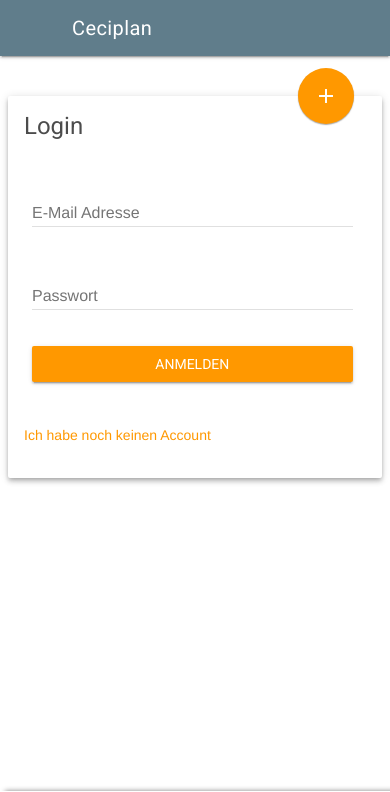
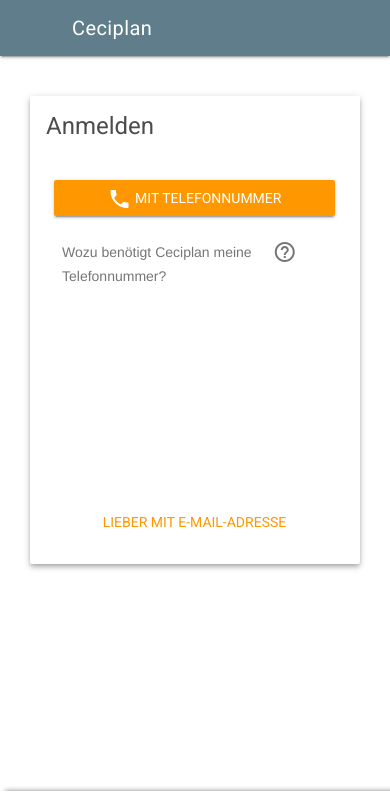
Before and after one commit to leonardpieper/leonardpieper.github.io, a PHP site: page /e/login.html in a window 390 px wide. Shown: the top 792 px of the page. Run offline with PHP 8.4, Linux system fonts and the light colour scheme; some libraries are stand-ins or nearby versions.

Commit message:
PhoneAuth hinzugefügt Code aufgeräumt

```diff
--- a/e/content/login.html
+++ b/e/content/login.html
@@ -1,40 +1,39 @@
-<div class="mdl-card mdl-cell mdl-cell--5-col-desktop mdl-cell--4-col-tablet mdl-cell--4-col-phone mdl-shadow--4dp android-main android-card-fab">
-    <button class="mdl-button mdl-js-button mdl-button--fab mdl-js-ripple-effect mdl-button--colored fab-top-right android-logIn" onclick="showSignUp()">
-    <i class="material-icons">add</i>
-  </button>
+<div class="mdl-card mdl-shadow--4dp android-main android-card-fab mdl-cell--3-col-desktop mdl-cell-5-tablet">
     <div class="mdl-card__title">
-        <h2 class="mdl-card__title-text" id="card-login-basic">Login</h2>
+        <h2 class="mdl-card__title-text">Anmelden</h2>
     </div>
-    <div class="mdl-card__supporting-text android-kurs-media-card">
+
+    <div class="mdl-card__supporting-text">
         <div class="android-login-err"></div>
-        <div class="mdl-textfield mdl-js-textfield mdl-cell mdl-cell--11-col">
-            <input class="mdl-textfield__input" type="email" id="firebaseEmail" placeholder="E-Mail Adresse ">
+        <input class="mdl-textfield__input"
+                type="tel"
+                placeholder="Telefonnummer"
+                style="display:none"
+                id="login_input_phone">
+
+        <button class="mdl-button mdl-button--raised mdl-button--accent mdl-cell mdl-cell--12-col"
+                onclick="phoneBtnClicked();"
+                id="login_btn_phone">
+            <i class="material-icons">phone</i>   Mit Telefonnummer anmelden
+        </button>
+
+        <button class="mdl-button mdl-button--accent mdl-cell mdl-cell--12-col"
+                style="display:none"
+                id="login_btn_proove">
+            Bestätigen
+        </button>
+
+        <!--Text und Bild sollen nebeneinander stehen-->
+        <div class="mdl-grid" id="login_div_datenschutz">
+            <p class="mdl-cell mdl-cell--11-col mdl-cell--3-col-phone">Wozu benötigt Ceciplan meine Telefonnummer?</p>
+            <i class="material-icons mdl-cell mdl-cell--1-col">help_outline</i>
         </div>
-        <div class="mdl-textfield mdl-js-textfield mdl-cell mdl-cell--11-col">
-            <input class="mdl-textfield__input" type="password" id="firebasePwd" placeholder="Passwort">
-        </div>
-        <br />
-        <button class="mdl-button mdl-js-button mdl-button--raised mdl-js-ripple-effect mdl-button--accent mdl-cell mdl-cell--10-col-desktop mdl-cell--10-col-tablet android-login-button android-logIn" onClick="javascript:firebaseLogin()">
-      Anmelden
-    </button>
-        <button class="mdl-button mdl-js-button mdl-button--raised mdl-js-ripple-effect mdl-button--accent mdl-cell mdl-cell--10-col-desktop mdl-cell--10-col-tablet android-login-button android-sign_up" onclick="firebaseSignUp1()">
-      Weiter
-    </button>
 
-        <br />
-        <!-- <button class="mdl-button mdl-js-button mdl-button--raised mdl-js-ripple-effect android-login-button mdl-cell--10-col-desktop mdl-cell--10-col-tablet android-button--google android-logIn" onclick="signInWithGoogle()">
-      <img src="https://developers.google.com/identity/images/g-logo.png" height="20px">
-      Anmelden mit Google
-    </button>
-    <button class="mdl-button mdl-js-button mdl-button--raised mdl-js-ripple-effect android-login-button mdl-cell--10-col-desktop mdl-cell--10-col-tablet android-button--google android-sign_up" onclick="signInWithGoogle()">
-      <img src="https://developers.google.com/identity/images/g-logo.png" height="20px">
-      Registrieren mit Google
-    </button> -->
-        <br />
-        <a class="android-noAcc android-logIn" onclick="showSignUp()"> Ich habe noch keinen Account</a>
-        <br />
-        <br />
-        <!-- <a class="android-noUnderline"href="content/datenschutz.html">Datenschutzhinweis</a> -->
+        <button class="mdl-button mdl-button--accent mdl-cell mdl-cell--12-col"
+                style="margin-top:200px"
+                id="login_btn_email">
+            Lieber mit E-Mail-Adresse anmelden
+        </button>
     </div>
 </div>
 </div>
--- a/e/home.html
+++ b/e/home.html
@@ -57,6 +57,7 @@ limitations under the License
     <script src="https://www.gstatic.com/firebasejs/3.6.1/firebase-app.js"></script>
     <script src="https://www.gstatic.com/firebasejs/3.6.1/firebase-auth.js"></script>
     <script src="https://www.gstatic.com/firebasejs/3.6.1/firebase-database.js"></script>
+    <script src="https://www.gstatic.com/firebasejs/3.6.1/firebase-messaging.js"></script>
     <script>
         // Initialize Firebase
         var config = {
--- a/e/kurse.html
+++ b/e/kurse.html
@@ -79,7 +79,7 @@ limitations under the License
                 <!-- FIXME: Side navigation -->
                 <!-- FIXME: Header fixed position -->
                 <!-- <div aria-expanded="false" role="button" tabindex="0" class="mdl-layout__drawer-button"><i class="material-icons"></i></div> -->
-                <a class="android-title mdl-layout-title" href="home.html">
+                <a class="android-title mdl-layout-title" href="index.html">
           Ceciplan
         </a>
                 <!-- Add spacer, to align navigation to the right in desktop -->
@@ -96,7 +96,7 @@ limitations under the License
                         <!-- <a class="mdl-navigation__link mdl-typography--text-uppercase" href="content/signout.html">Logout</a> -->
                     </nav>
                 </div>
-                <!-- <a class="andoird-title android-mobile-title mdl-layout-title" href="home.html">
+                <!-- <a class="andoird-title android-mobile-title mdl-layout-title" href="index.html">
           <!-- <img class="android-logo-image" src="resources/icons/logo.png"> -->
                 <!-- Ceciplan -->
                 <!-- </a> -->
@@ -148,7 +148,7 @@ limitations under the License
                 <ul>
                     <li>
                         <div>
-                            <a href="content/home.html">
+                            <a href="content/index.html">
                                 <i class="material-icons">&#xE871;</i> Dashboard
                             </a>
                         </div>
--- a/e/login.html
+++ b/e/login.html
@@ -54,9 +54,9 @@ limitations under the License
 
     <!-- Firebase -->
     <!-- <script src="https://www.gstatic.com/firebasejs/3.5.2/firebase.js"></script> -->
-    <script src="https://www.gstatic.com/firebasejs/3.6.1/firebase-app.js"></script>
-    <script src="https://www.gstatic.com/firebasejs/3.6.1/firebase-auth.js"></script>
-    <script src="https://www.gstatic.com/firebasejs/3.6.1/firebase-database.js"></script>
+    <script src="https://www.gstatic.com/firebasejs/4.1.2/firebase-app.js"></script>
+    <script src="https://www.gstatic.com/firebasejs/4.1.2/firebase-auth.js"></script>
+    <script src="https://www.gstatic.com/firebasejs/4.1.2/firebase-database.js"></script>
     <script>
         // Initialize Firebase
         var config = {
@@ -79,7 +79,7 @@ limitations under the License
                 <!-- FIXME: Side navigation -->
                 <!-- FIXME: Header fixed position -->
                 <!-- <div aria-expanded="false" role="button" tabindex="0" class="mdl-layout__drawer-button"><i class="material-icons"></i></div> -->
-                <a class="android-title mdl-layout-title" href="home.html">
+                <a class="android-title mdl-layout-title" href="index.html">
           Ceciplan
         </a>
                 <!-- Add spacer, to align navigation to the right in desktop -->
@@ -96,7 +96,7 @@ limitations under the License
                         <!-- <a class="mdl-navigation__link mdl-typography--text-uppercase" href="content/signout.html">Logout</a> -->
                     </nav>
                 </div>
-                <!-- <a class="andoird-title android-mobile-title mdl-layout-title" href="home.html">
+                <!-- <a class="andoird-title android-mobile-title mdl-layout-title" href="index.html">
           <!-- <img class="android-logo-image" src="resources/icons/logo.png"> -->
                 <!-- Ceciplan -->
                 <!-- </a> -->
@@ -138,7 +138,7 @@ limitations under the License
                 <ul>
                     <li>
                         <div>
-                            <a href="content/home.html">
+                            <a href="content/index.html">
                                 <i class="material-icons">&#xE871;</i> Dashboard
                             </a>
                         </div>
--- a/e/profile.html
+++ b/e/profile.html
@@ -79,7 +79,7 @@ limitations under the License
                 <!-- FIXME: Side navigation -->
                 <!-- FIXME: Header fixed position -->
                 <!-- <div aria-expanded="false" role="button" tabindex="0" class="mdl-layout__drawer-button"><i class="material-icons"></i></div> -->
-                <a class="android-title mdl-layout-title" href="home.html">
+                <a class="android-title mdl-layout-title" href="index.html">
           Ceciplan
         </a>
                 <!-- Add spacer, to align navigation to the right in desktop -->
@@ -96,7 +96,7 @@ limitations under the License
                         <!-- <a class="mdl-navigation__link mdl-typography--text-uppercase" href="content/signout.html">Logout</a> -->
                     </nav>
                 </div>
-                <!-- <a class="andoird-title android-mobile-title mdl-layout-title" href="home.html">
+                <!-- <a class="andoird-title android-mobile-title mdl-layout-title" href="index.html">
           <!-- <img class="android-logo-image" src="resources/icons/logo.png"> -->
                 <!-- Ceciplan -->
                 <!-- </a> -->
@@ -143,7 +143,7 @@ limitations under the License
                 <ul>
                     <li>
                         <div>
-                            <a href="content/home.html">
+                            <a href="content/index.html">
                                 <i class="material-icons">&#xE871;</i> Dashboard
                             </a>
                         </div>
--- a/e/script/script.js
+++ b/e/script/script.js
@@ -70,7 +70,7 @@ function changePage(href) {
         if (href == "content/kurse.html") {
             getKurse("kurs-liste");
             getBadge();
-        } else if (href == "content/home.html") {
+        } else if (href == "content/index.html") {
             getKurse("dashKurse");
             getBadge();
             getVPlanForYear(jahrgang, "home");
@@ -108,7 +108,7 @@ function changePageWithElement(href, element) {
         if (href == "content/kurse.html") {
             getKurse("kurs-liste");
             getBadge();
-        } else if (href == "content/home.html") {
+        } else if (href == "content/index.html") {
             getKurse("dashKurse");
             getBadge();
             getVPlanForYear("EF", "home");
--- a/e/script/storage.js
+++ b/e/script/storage.js
@@ -52,7 +52,7 @@ function handleAuthClick() {
 
 // function loadDriveApi() {
 //   gapi.client.load('drive', 'v2', function () {
-//     if(currentPage==="home.html"||currentPage==="index.html"){
+//     if(currentPage==="index.html"||currentPage==="index.html"){
 //       showRecentMedia();
 //     }
 //   });
@@ -60,7 +60,7 @@ function handleAuthClick() {
 function loadDriveApi() {
     var load = gapi.client.load('https://www.googleapis.com/discovery/v1/apis/drive/v2/rest');
     load.then(function(callback) {
-        if (currentPage === "home.html" || currentPage === "index.html") {
+        if (currentPage === "index.html" || currentPage === "index.html") {
             showRecentMedia();
         }
     });
--- a/e/style/styles.css
+++ b/e/style/styles.css
@@ -486,6 +486,18 @@ a img{
 a{
   color:#FF9800;
 }
+/*Buttons*/
+.mdl-button--accent.mdl-button--accent{
+  color: #FF9800;
+}
+
+/*
+OLD
+Content
+ |
+ |
+ V
+*/
 h2{
   color: rgba(0,0,0,.7) !important;
   /*font-size: 2em;*/
--- a/e/vplan.html
+++ b/e/vplan.html
@@ -79,7 +79,7 @@ limitations under the License
                 <!-- FIXME: Side navigation -->
                 <!-- FIXME: Header fixed position -->
                 <!-- <div aria-expanded="false" role="button" tabindex="0" class="mdl-layout__drawer-button"><i class="material-icons"></i></div> -->
-                <a class="android-title mdl-layout-title" href="home.html">
+                <a class="android-title mdl-layout-title" href="index.html">
           Ceciplan
         </a>
                 <!-- Add spacer, to align navigation to the right in desktop -->
@@ -96,7 +96,7 @@ limitations under the License
                         <!-- <a class="mdl-navigation__link mdl-typography--text-uppercase" href="content/signout.html">Logout</a> -->
                     </nav>
                 </div>
-                <!-- <a class="andoird-title android-mobile-title mdl-layout-title" href="home.html">
+                <!-- <a class="andoird-title android-mobile-title mdl-layout-title" href="index.html">
           <!-- <img class="android-logo-image" src="resources/icons/logo.png"> -->
                 <!-- Ceciplan -->
                 <!-- </a> -->
@@ -154,7 +154,7 @@ limitations under the License
                 <ul>
                     <li>
                         <div>
-                            <a href="content/home.html">
+                            <a href="content/index.html">
                                 <i class="material-icons">&#xE871;</i> Dashboard
                             </a>
                         </div>
```
Also changed, not shown: e/index.html (+4 -4 lines), e/script/auth.js (+45 -4 lines).
